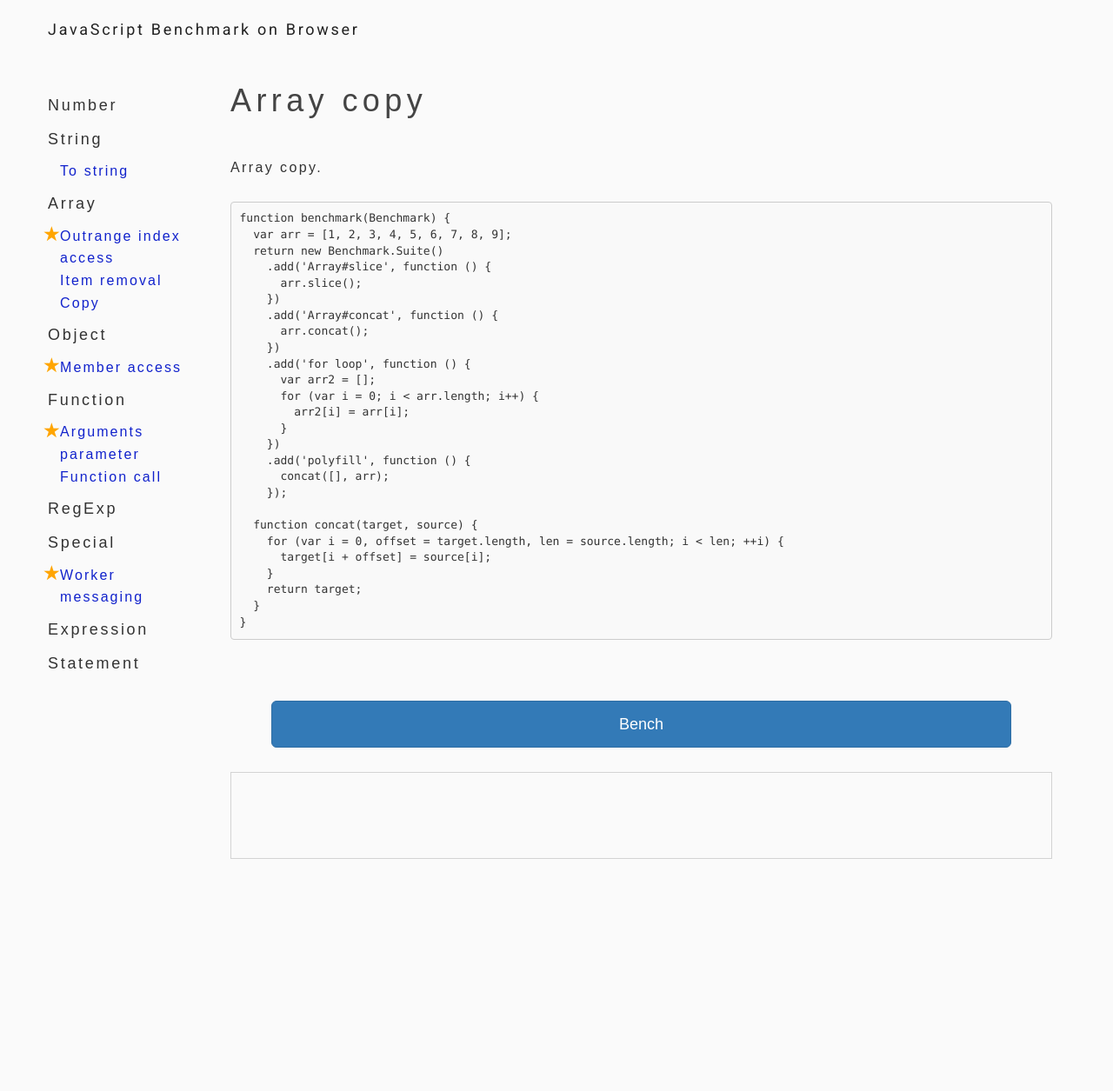
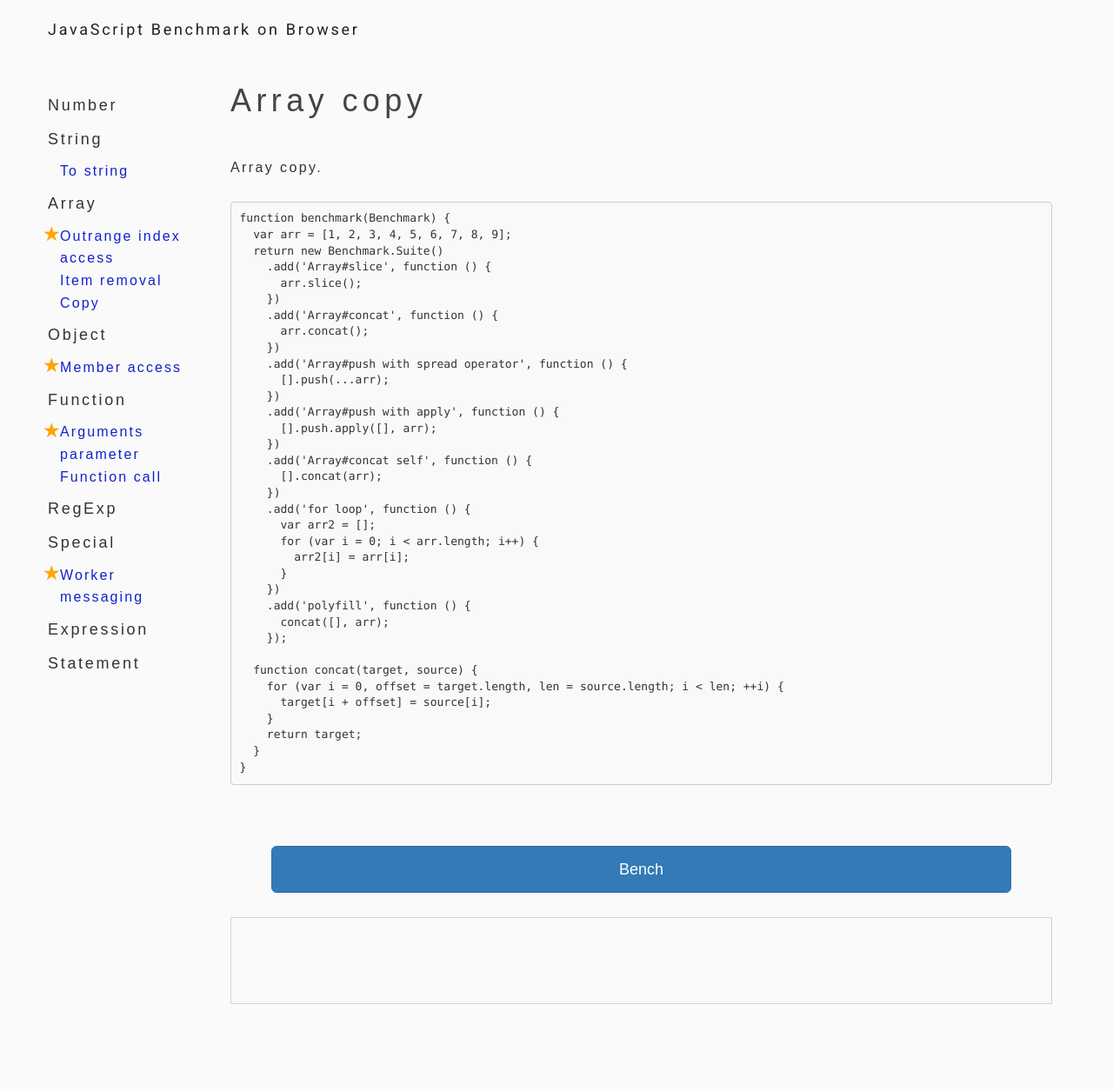
Before and after one commit to falsandtru/benchmark, a Jekyll site: the page built from suites/3/index.md, in a window 1280 px wide. Shown: the whole page at 87% size. Built offline with Jekyll 4.4.1, drawn with Linux system fonts in a browser that asks for light colours; nearby versions of some CDN libraries; before the commit the page ends 1088 px from its top, so only the background shows below that.

Commit message:
refactor(suites): improve benchmark suite

```diff
--- a/suites/3/index.md
+++ b/suites/3/index.md
@@ -17,6 +17,15 @@ function benchmark(Benchmark) {
     .add('Array#concat', function () {
       arr.concat();
     })
+    .add('Array#push with spread operator', function () {
+      [].push(...arr);
+    })
+    .add('Array#push with apply', function () {
+      [].push.apply([], arr);
+    })
+    .add('Array#concat self', function () {
+      [].concat(arr);
+    })
     .add('for loop', function () {
       var arr2 = [];
       for (var i = 0; i < arr.length; i++) {
```
